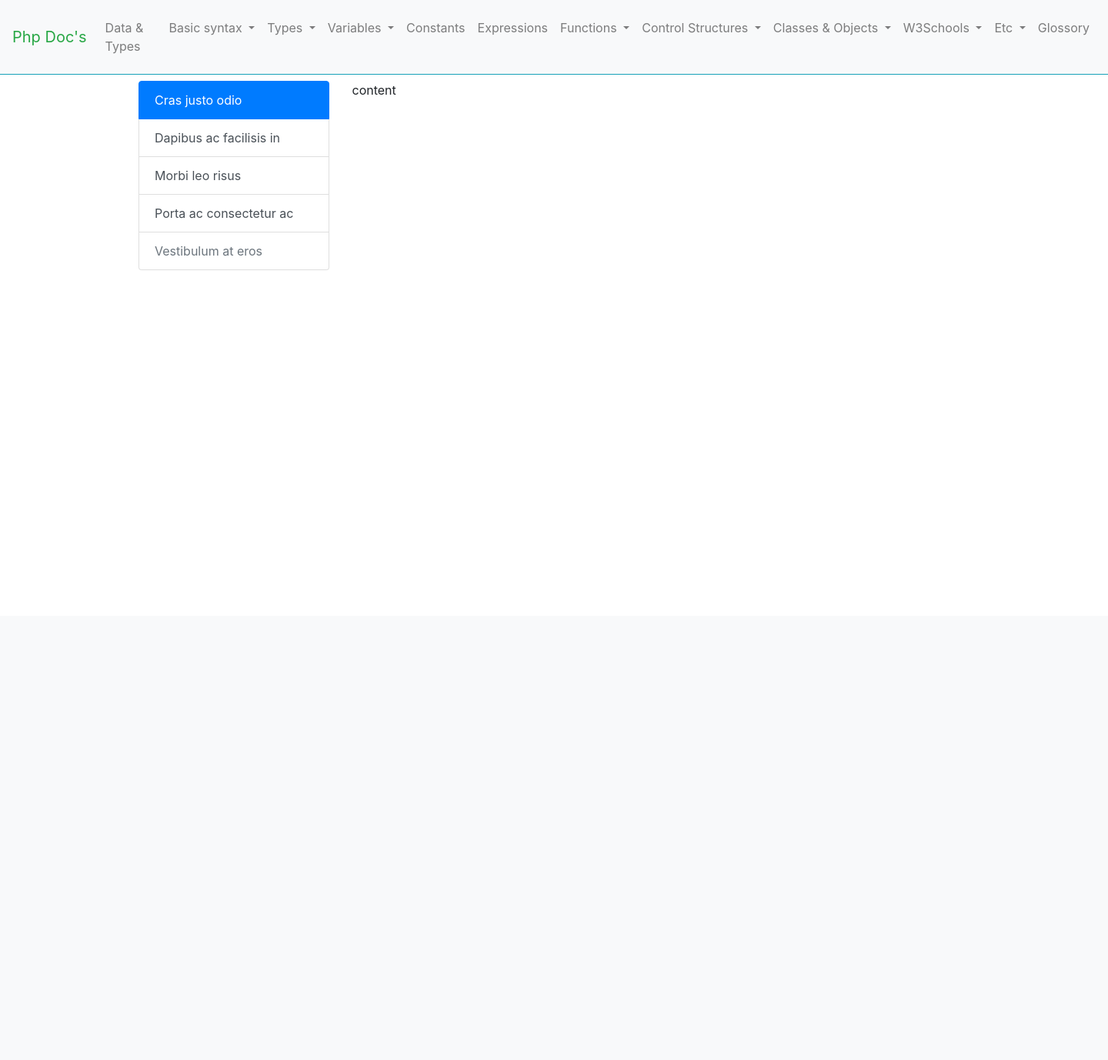
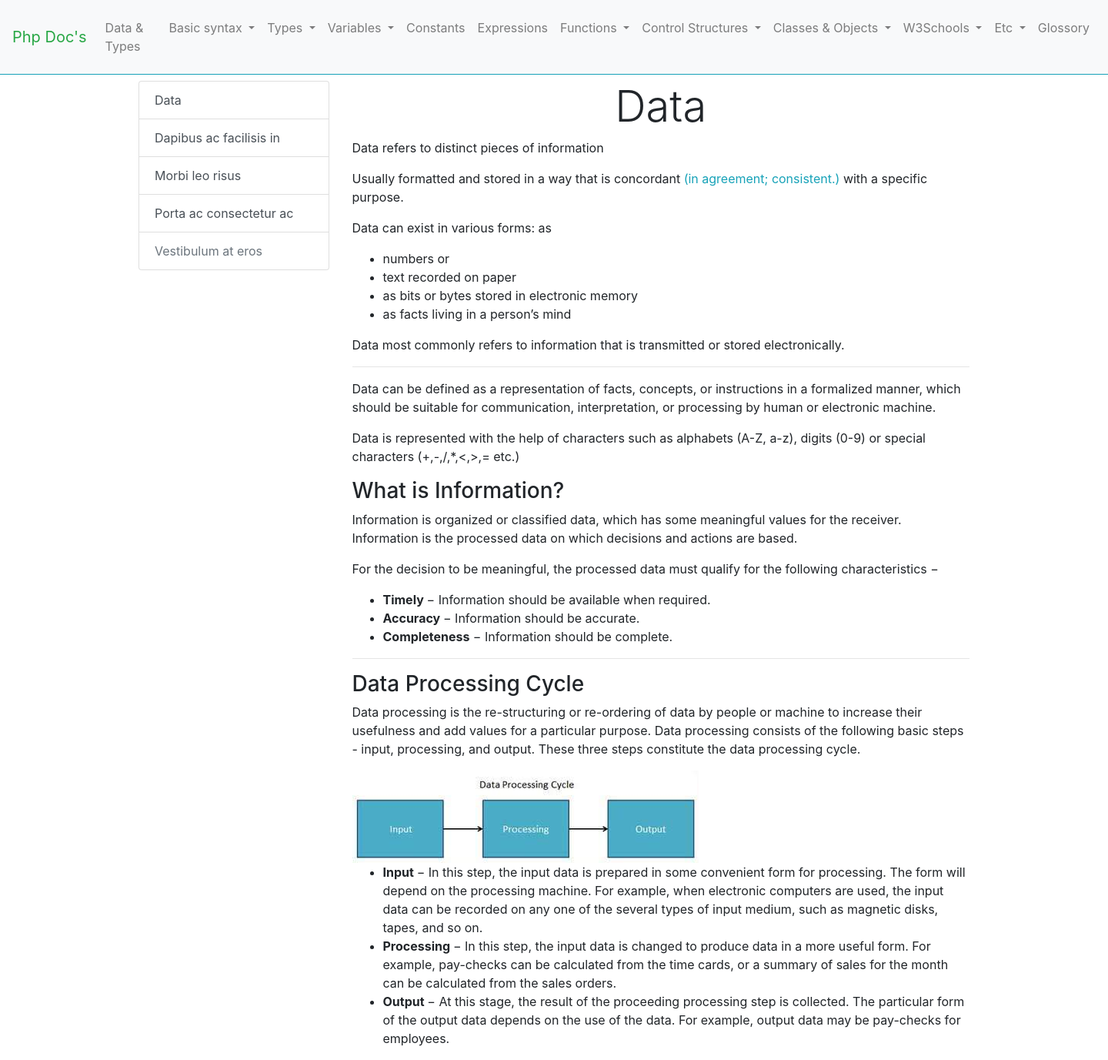
Before and after one commit to tanvirlaravel/phpDoc, a PHP site: page /Data_Types/data_types.php in a window 1440 px wide. Shown: the whole page at 77% size. Before the commit the page ends 351 px from the top, so only its background shows below. Run offline with PHP 8.4, Linux system fonts and the light colour scheme.

Commit message:
1 What is data

```diff
--- a/Data_Types/data_types.php
+++ b/Data_Types/data_types.php
@@ -2,10 +2,11 @@
 
 <div class="row">
 
+
 <div class="col-md-3">
 	<div class="list-group">
-	  <a href="#" class="list-group-item list-group-item-action active">
-	    Cras justo odio
+	  <a href="#" class="list-group-item list-group-item-action">
+	    Data
 	  </a>
 	  <a href="#" class="list-group-item list-group-item-action">Dapibus ac facilisis in</a>
 	  <a href="#" class="list-group-item list-group-item-action">Morbi leo risus</a>
@@ -16,7 +17,60 @@
 
 
 <div class="col-md-9">
-	content
+
+	<h3 class="text-center display-4">Data</h3>
+
+	<p>Data refers to distinct pieces of information</p>
+
+	<p>Usually formatted and stored in a way that is concordant <span class="text-info"> (in agreement; consistent.) </span> with a specific purpose. </p>
+
+	<p>Data can exist in various forms: as </p>
+
+	  <ul>
+	  	<li>numbers or</li>
+	  	<li>text recorded on paper</li>
+	  	<li>as bits or bytes stored in electronic memory</li>
+	  	<li>as facts living in a person’s mind</li>
+	  </ul>
+
+	<p>Data most commonly refers to information that is transmitted or stored electronically.</p>
+
+	<hr>
+
+	<p>
+		Data can be defined as a representation of facts, concepts, or instructions in a formalized manner, which should be suitable for communication, interpretation, or processing by human or electronic machine.</p>
+
+		<p>Data is represented with the help of characters such as alphabets (A-Z, a-z), digits (0-9) or special characters (+,-,/,*,<,>,= etc.)
+	</p>
+
+	<h3>What is Information?</h3>
+
+	<p>Information is organized or classified data, which has some meaningful values for the receiver. Information is the processed data on which decisions and actions are based.</p>
+
+	<p>
+
+For the decision to be meaningful, the processed data must qualify for the following characteristics −</p>
+
+<ul>
+	<li><strong>Timely </strong>− Information should be available when required.</li>
+	<li><strong>Accuracy </strong>− Information should be accurate.</li>
+	<li><strong>Completeness</strong> − Information should be complete.</li>
+</ul>
+
+<hr>
+
+<h3>Data Processing Cycle</h3>
+<p>Data processing is the re-structuring or re-ordering of data by people or machine to increase their usefulness and add values for a particular purpose. Data processing consists of the following basic steps - input, processing, and output. These three steps constitute the data processing cycle.</p>
+
+<img src="img/computer_data.jpg" class="img-fluid">
+
+<ul>
+<li><strong>Input </strong>− In this step, the input data is prepared in some convenient form for processing. The form will depend on the processing machine. For example, when electronic computers are used, the input data can be recorded on any one of the several types of input medium, such as magnetic disks, tapes, and so on.</li>
+<li><strong>Processing </strong>− In this step, the input data is changed to produce data in a more useful form. For example, pay-checks can be calculated from the time cards, or a summary of sales for the month can be calculated from the sales orders.</li>
+<li><strong>Output </strong>− At this stage, the result of the proceeding processing step is collected. The particular form of the output data depends on the use of the data. For example, output data may be pay-checks for employees.</li>
+
+</ul>
+
 </div>
 
 </div>
```
Also changed, not shown: Data_Types/img/computer_data.jpg (added).
